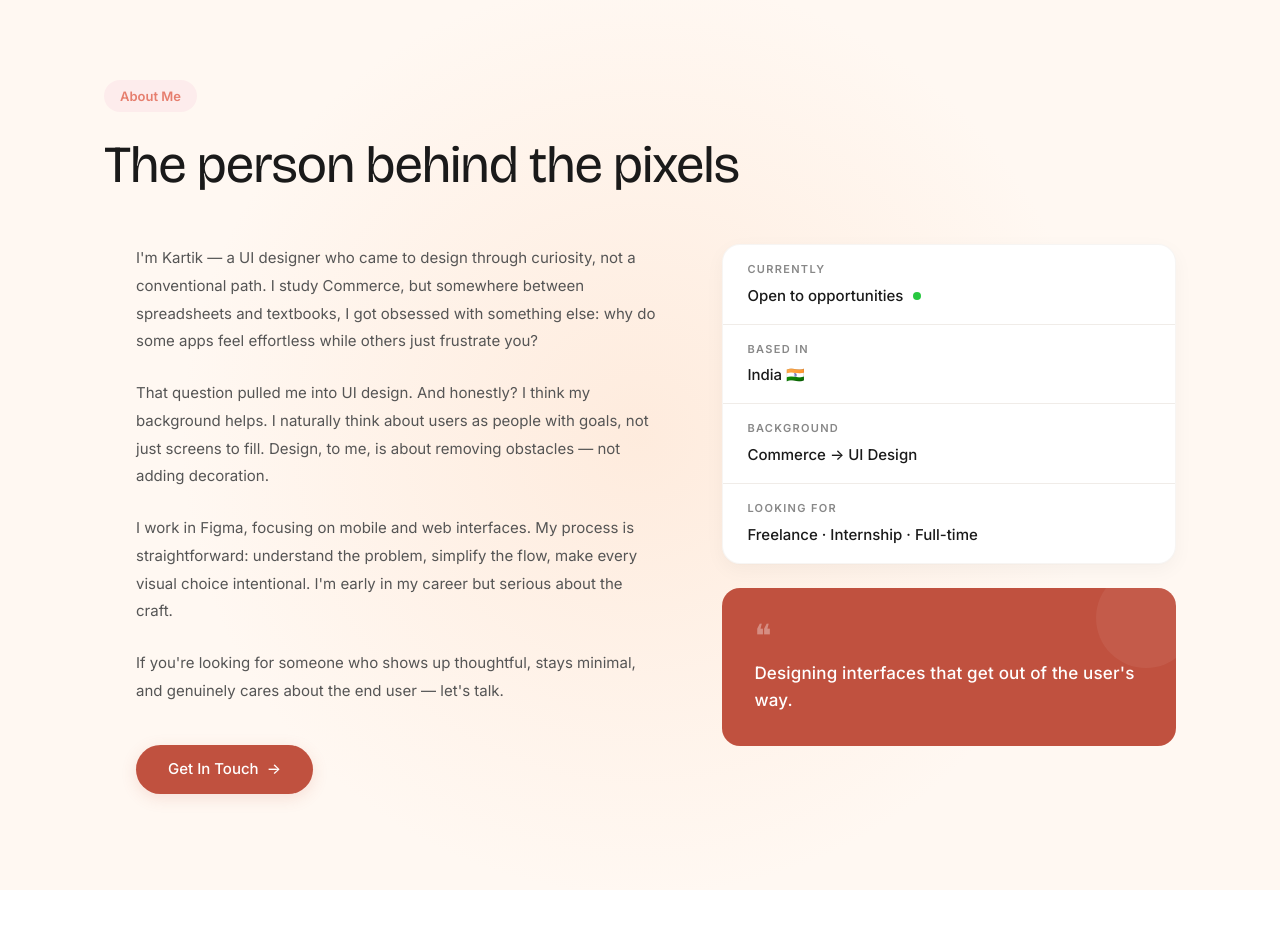
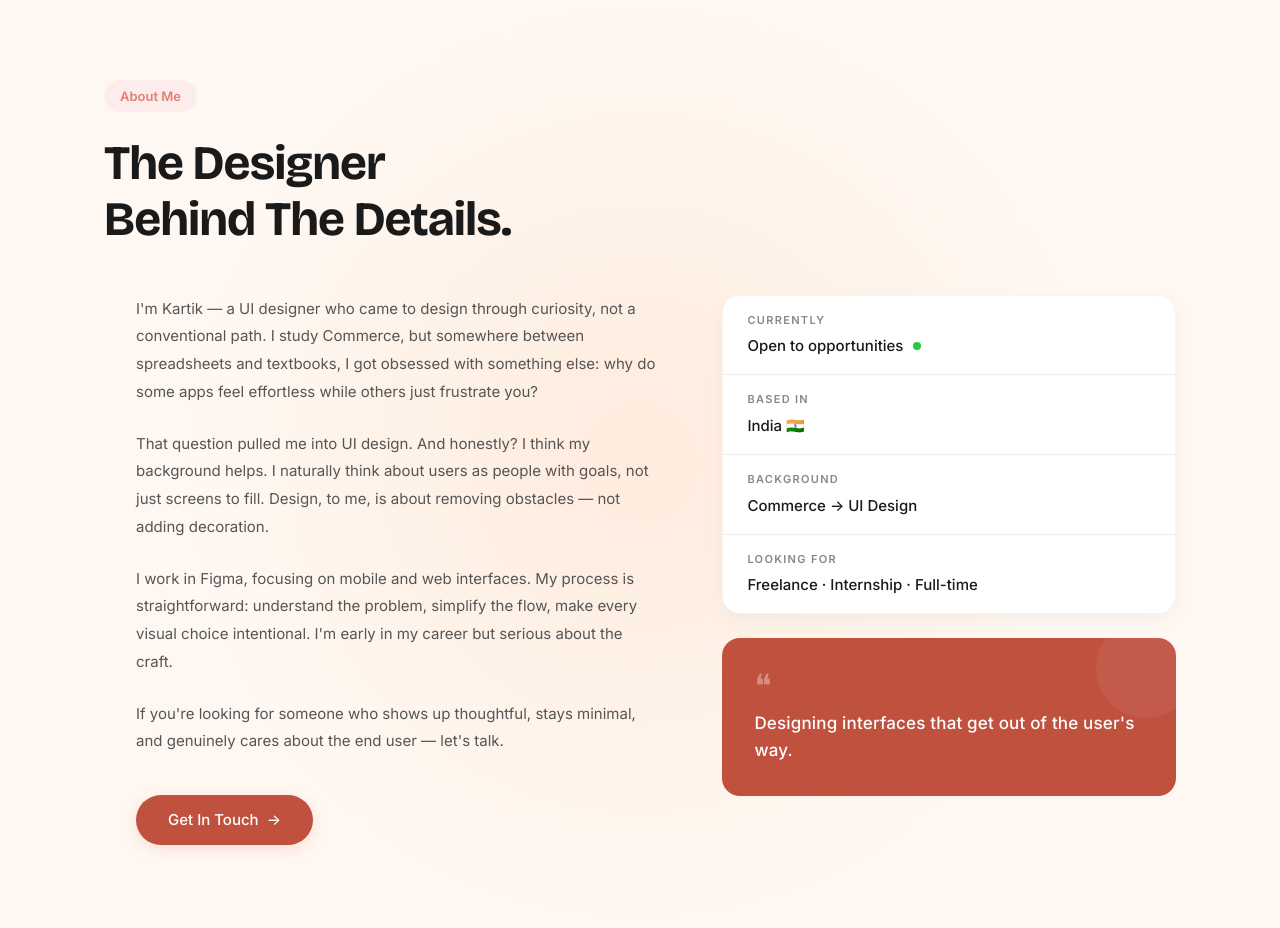
Before and after one commit to kartikrana-08/Portfolio-Kartik, a Preact app: page / in a window 1280 px wide. Shown: the part 1720-2648 px from the top of the page. Built offline with nearby package versions, Linux system fonts and the light colour scheme.

Commit message:
Update recent changes

```diff
--- a/src/components/About.tsx
+++ b/src/components/About.tsx
@@ -192,14 +192,15 @@ export function About() {
           }}>About Me</span>
           <h2 style={{
             fontFamily: theme.typography.serif,
-            fontSize: 'clamp(2.25rem, 4.5vw, 3.25rem)',
-            fontWeight: 400,
+            fontSize: '48px',
+            fontWeight: 700,
             lineHeight: 1.15,
             letterSpacing: '-0.02em',
             color: theme.colors.textPrimary,
             margin: 0,
           }}>
-            The person behind the pixels
+            The Designer<br />
+            Behind The Details.
           </h2>
         </div>
 
```
